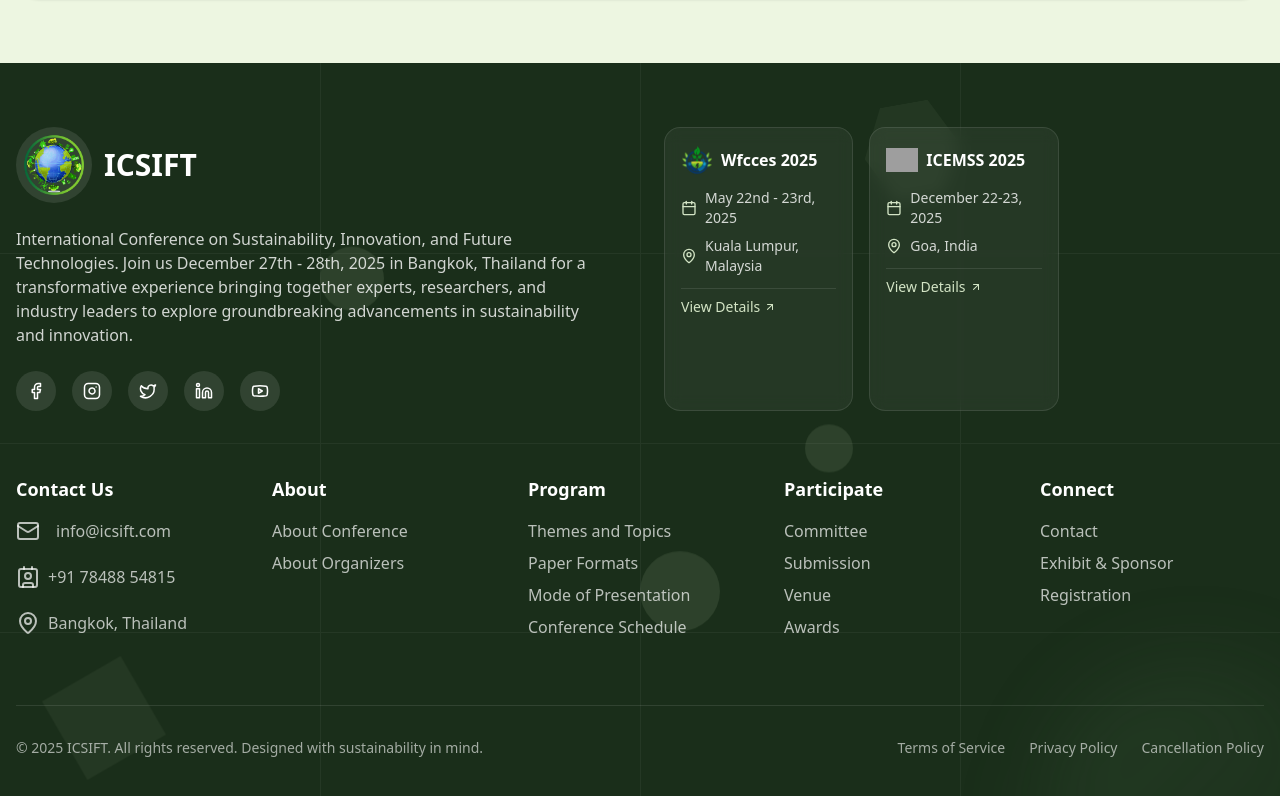
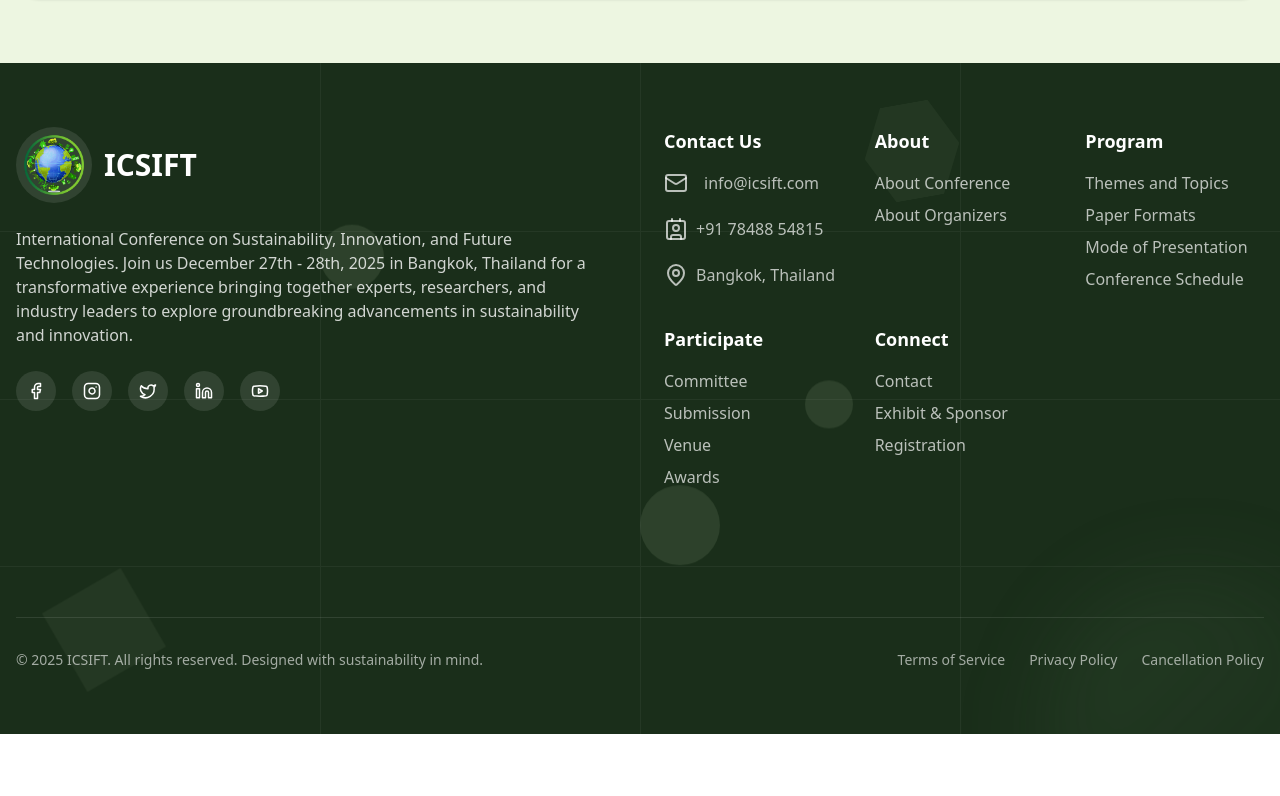
Before and after one commit to ZepResearch/icsift, a Next.js app: page /about-conference in a window 1280 px wide. Shown: the part 3741-4537 px from the top of the page. After the commit the page ends 4475 px from the top, so only its background shows below. Built offline with nearby package versions, Linux system fonts and the light colour scheme; grey boxes are pictures that could not be loaded.

Commit message:
content fix

```diff
--- a/src/components/Footer.jsx
+++ b/src/components/Footer.jsx
@@ -161,7 +161,7 @@ export default function ConferenceFooter() {
 
       <div className="container mx-auto px-4 py-16 relative z-10">
         {/* Top Section with Logo/Description on left and Conference Cards on right */}
-        <div className="grid grid-cols-1 lg:grid-cols-2 gap-12 mb-16">
+        <div className="grid grid-cols-1 lg:grid-cols-2  gap-12 mb-16">
           {/* Left Side - Logo, Name, Description, Social Links */}
           <div>
             <div className="flex items-center space-x-3 mb-6">
@@ -212,7 +212,7 @@ export default function ConferenceFooter() {
           </div>
 
           {/* Right Side - Conference Cards */}
-          <div className="grid grid-cols-1 md:grid-cols-3 gap-4">
+          {/* <div className="grid grid-cols-1 md:grid-cols-3 gap-4">
             {conferenceCards.map((card, index) => (
               <div
                 key={index}
@@ -250,11 +250,11 @@ export default function ConferenceFooter() {
                 </div>
               </div>
             ))}
-          </div>
-        </div>
+          </div> */}
+
 
         {/* Navigation Links */}
-        <div className="grid grid-cols-1 md:grid-cols-5 gap-8 mb-16">
+        <div className="grid grid-cols-1 md:grid-cols-3 gap-8 mb-16 ">
           {/* Contact Information */}
           <div>
             <h4 className="font-bold text-lg mb-4">Contact Us</h4>
@@ -304,6 +304,7 @@ export default function ConferenceFooter() {
               </ul>
             </div>
           ))}
+        </div>
         </div>
 
         {/* Contact Information */}
--- a/src/components/Testimonal.jsx
+++ b/src/components/Testimonal.jsx
@@ -1,7 +1,8 @@
 "use client"
 
 import Image from "next/image"
-import { Link, QuoteIcon } from "lucide-react"
+import {  QuoteIcon } from "lucide-react"
+import Link from "next/link"
 
 export default function ConferenceTestimonials() {
   const testimonials = [
--- a/src/emails/user-template.jsx
+++ b/src/emails/user-template.jsx
@@ -127,7 +127,7 @@ const UserEmailTemplate = ({ name }) => {
 
                   <div className="mb-3 p-3 bg-white rounded-lg border-l-4 border-[#4d724d]">
                     <Text className="text-sm text-[#4d724d] uppercase tracking-wider mb-1">Date:</Text>
-                    <Text className="text-[#1a2e1a]">December 26th - 27th, 2025</Text>
+                    <Text className="text-[#1a2e1a]">December 27th - 28th, 2025</Text>
                   </div>
 
                   <div className="mb-3 p-3 bg-white rounded-lg border-l-4 border-[#b9d4a3]">
```
